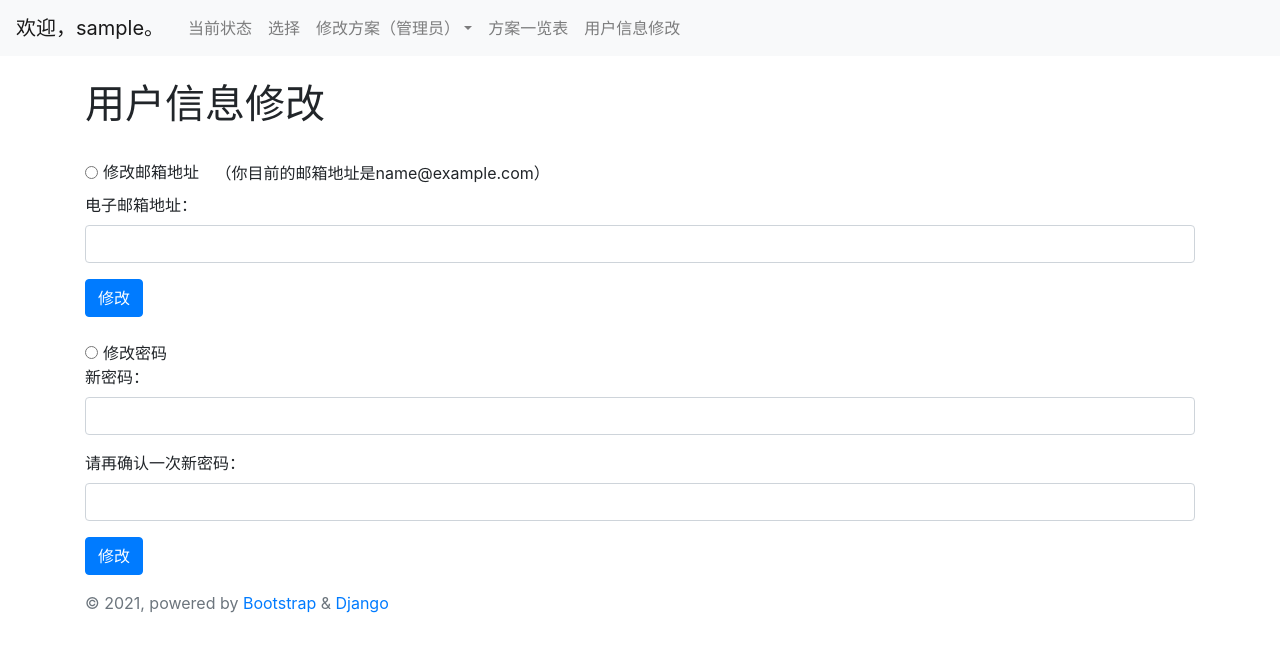
After one commit to waser1999/mysite, a Django app: page /info.html in a window 1280 px wide. The commit adds this page. Shown: the top 652 px of the page. Run offline with Django 3.2, Linux system fonts and the light colour scheme; the visitor is signed in with stand-in values (Sample User, id 1).

Commit message:
1.1.0  用户现能够修改邮箱及密码

```diff
--- a/mysite/settings.py
+++ b/mysite/settings.py
@@ -26,7 +26,7 @@ SECRET_KEY = 'y35b*&w2vt56v=6nb$q&lg6w3f*1jp=1oafg=7_q!xi%8g3-%3'
 # SECURITY WARNING: don't run with debug turned on in production!
 DEBUG = True
 
-ALLOWED_HOSTS = ['114.215.179.35']
+ALLOWED_HOSTS = ['114.215.179.35', '127.0.0.1']
 
 
 # Application definition
--- a/siteapp/templates/footer.html
+++ b/siteapp/templates/footer.html
@@ -1,6 +1,6 @@
 <footer class="footer mt-auto py-3">
     <div class="container">
-        <span class="text-muted">&copy; 2020, powered by <a href="https://getbootstrap.com/">Bootstrap</a> & <a
+        <span class="text-muted">&copy; 2021, powered by <a href="https://getbootstrap.com/">Bootstrap</a> & <a
             href="https://www.djangoproject.com/">Django</a></span>
     </div>
 </footer>
--- a/siteapp/templates/header.html
+++ b/siteapp/templates/header.html
@@ -1,7 +1,7 @@
 {% block header %}
 
 <nav class="navbar navbar-expand-md navbar-light bg-light">
-  <a class="navbar-brand" href="#">欢迎。</a>
+  <a class="navbar-brand" href="#">欢迎，{{ user.username }}。</a>
   <button class="navbar-toggler" type="button" data-toggle="collapse" data-target="#navbarSupportedContent"
     aria-controls="navbarSupportedContent" aria-expanded="false" aria-label="Toggle navigation">
     <span class="navbar-toggler-icon"></span>
@@ -9,7 +9,8 @@
   <div id="navbarSupportedContent" class="collapse navbar-collapse">
     <ul class="mr-auto navbar-nav">
       <!--通过修改<a href="#">修改连接-->
-      <li class="nav-item"><a class="nav-link" href="select.html">选择页</a></li>
+      <li class="nav-item"><a class="nav-link" href="status.html">当前状态</a></li>
+      <li class="nav-item"><a class="nav-link" href="select.html">选择</a></li>
       <li class="nav-item dropdown">
         <a class="nav-link dropdown-toggle" id="navbarDropdown" role="button" data-toggle="dropdown"
           aria-haspopup="true" aria-expanded="false">修改方案（管理员）<span class="caret"></span></a>
@@ -20,7 +21,7 @@
         </div>
       </li>
       <li class="nav-item"><a class="nav-link" href="list.html">方案一览表</a></li>
-      <li class="nav-item"><a class="nav-link" href="list.html">状态信息表</a></li>
+      <li class="nav-item"><a class="nav-link" href="info.html">用户信息修改</a></li>
     </ul>
   </div>
 </nav>
--- /dev/null
+++ b/siteapp/templates/info.html
@@ -0,0 +1,61 @@
+<!-- extends表明此页面继承自 base.html 文件 -->
+{% extends "base.html" %}
+{% load static %}
+
+{% block content %}
+<div class="container">
+    <h1>用户信息修改</h1>
+    <br>
+    <form method="POST">
+        {% csrf_token %}
+        <div class="form-check form-check-inline">
+            <input class="form-check-input" type="radio" name="inlineRadioOptions" id="inlineRadio1" value="option1">
+            <label class="form-check-label" for="inlineRadio1">修改邮箱地址</label>
+        </div>
+        <label>（你目前的邮箱地址是{{ user.email }}）</label>
+        <div class="form-group">
+            <label for="exampleInputEmail1">电子邮箱地址：</label>
+            <input type="email" class="form-control" id="exampleInputEmail1" aria-describedby="emailHelp" name="email">
+        </div>
+        <form class="form-incline">
+            <button type="submit" class="btn btn-primary">修改</button>
+        </form>
+        <br>
+    </form>
+    <form method="POST">
+        {% csrf_token %}
+        <div class="form-check form-check-inline">
+            <input class="form-check-input" type="radio" name="inlineRadioOptions" id="inlineRadio2" value="option2">
+            <label class="form-check-label" for="inlineRadio2">修改密码</label>
+        </div>
+        <div class="form-group">
+            <label for="exampleInputPassword1">新密码：</label>
+            <input type="password" class="form-control" id="exampleInputPassword1" name="password1">
+        </div>
+        <div class="form-group">
+            <label for="exampleInputPassword1">请再确认一次新密码：</label>
+            <input type="password" class="form-control" id="exampleInputPassword1" name="password2">
+        </div>
+        <form class="form-incline">
+            <button type="submit" class="btn btn-primary">修改</button>
+        </form>
+        <div>
+            {% if status == 1 %}
+            <div class="alert alert-success" role="alert">
+                <button type="button" class="close" data-dismiss="alert" aria-label="Close"><span
+                        aria-hidden="true">&times;</span>
+                </button>
+                你的用户资料已修改成功！
+            </div>
+            {% elif status == 2 %}
+            <div class="alert alert-warning" role="alert">
+                <button type="button" class="close" data-dismiss="alert" aria-label="Close"><span
+                        aria-hidden="true">&times;</span>
+                </button>
+                <strong>错误。</strong>请检查是否有不合法参数或未填项。
+            </div>
+            {% endif %}
+        </div>
+    </form>
+</div>
+{% endblock content %}
--- a/siteapp/urls.py
+++ b/siteapp/urls.py
@@ -6,10 +6,12 @@ urlpatterns = [
     path('', views.index),
     path('login.html', views.index),
     path('register.html',views.register),
+    path('status.html',views.status,name='status'),
     path('select.html',views.choose,name='select'),
     path('list.html',views.clist,name='list'),
     path('add.html',views.add,name='add'),
     path('delete.html',views.delete,name='delete'),
     path('update.html',views.modify,name='modify'),
+    path('info.html',views.cinfo,name='cinfo'),
     path('api',views.api,name='api'),
 ]
--- a/siteapp/views.py
+++ b/siteapp/views.py
@@ -172,9 +172,38 @@ def clist(request):
     response = {'rvalue': rvalue}
     return render(request,"list.html", response)
 
+@login_required(login_url='login.html')
+def cinfo(request):
+    """用户信息修改"""
+    if request.method == 'POST':
+        option = request.POST.get('inlineRadioOptions',)
+        u = request.user
+        # 修改电子邮箱地址
+        if option == "option1":
+            email = request.POST.get('email',)
+            u.email = email
+            u.save()
+            response = {"status" : 1}
+        # 修改密码
+        elif option == "option2":
+            password1 = request.POST.get('password1',)
+            password2 = request.POST.get('password2',)
+            if password1 != password2:
+                response = {"status" : 2}
+            else:
+                u.set_password(password1)
+                u.save()
+                response = {"status" : 1}
+        return render(request,"info.html",response)
+    return render(request,"info.html")
+
+@login_required(login_url='login.html')
+def status(request):
+    return render(request,"status.html")
+
 @require_http_methods("POST")
 def api(request):
-    """api函数实现"""
+    """api函数实现，需加入用户验证"""
     userName = request.POST.get('userName','')
     userInfo.objects.filter(user = userName).update(status = True)
     userPlant = userInfo.objects.filter(user = userName).values().get()['plant']
@@ -184,3 +213,8 @@ def api(request):
         'value' : serializers.serialize("json",rvalue),
     }
     return JsonResponse(response)
+
+@require_http_methods("POST")
+def sendApi(request):
+    """发送数据包"""
+    pass
```
Also changed, not shown: siteapp/templates/status.html (added, +7 -0 lines), README.md.
